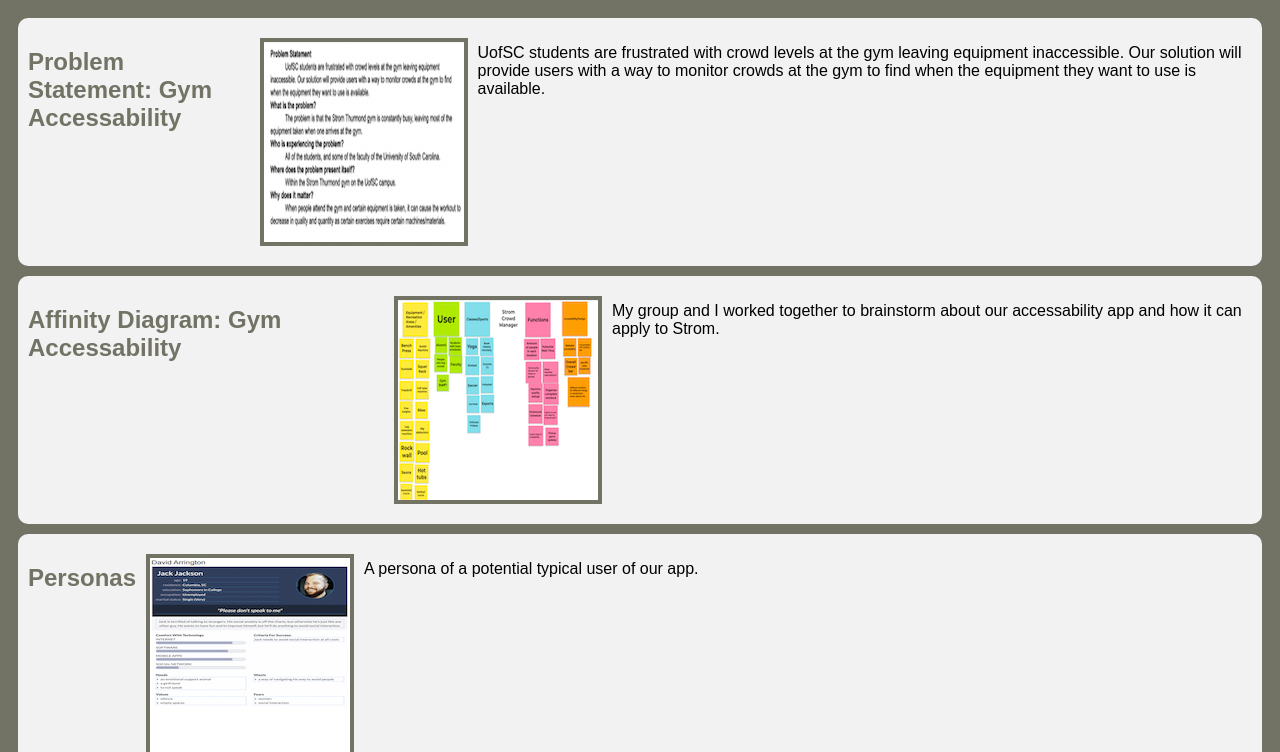
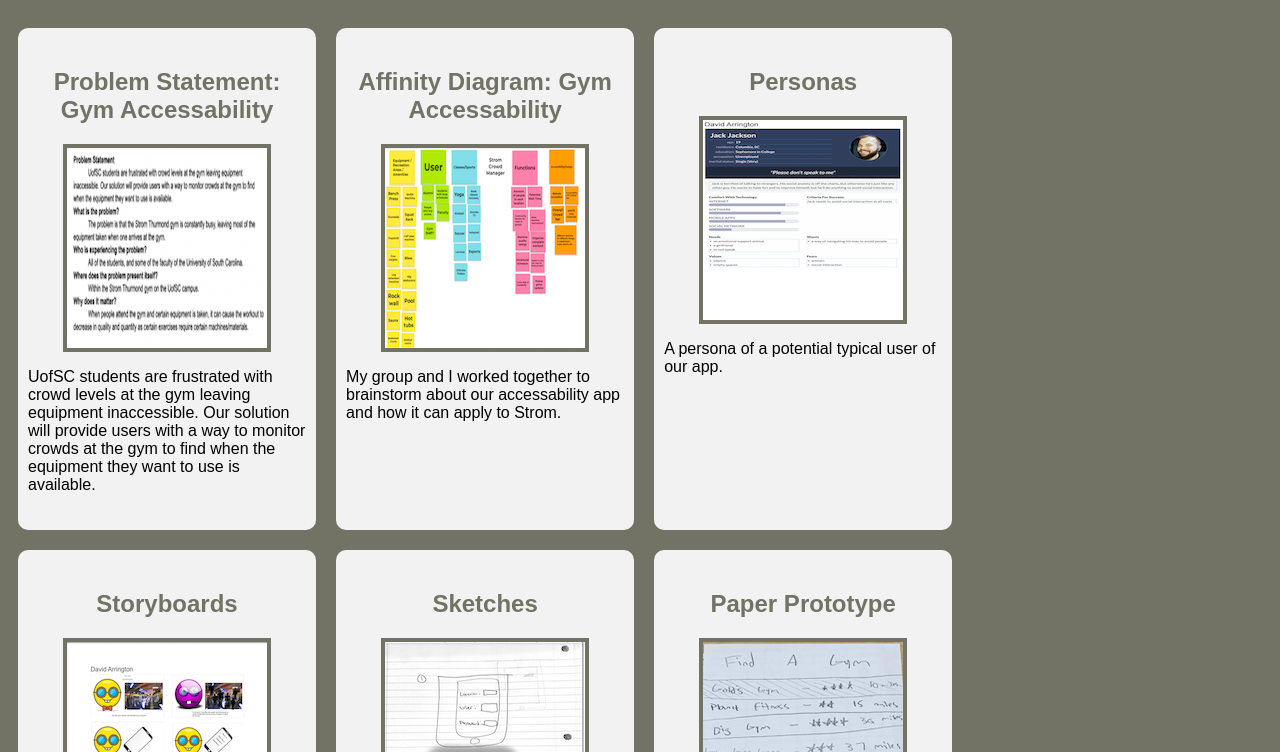
Before and after one commit to DavidBA-USC/DavidBA-USC.github.io, a plain HTML site: page index.html in a window 1280 px wide. Shown: the part 48-800 px from the top of the page. Drawn offline with Linux system fonts and the light colour scheme.

Commit message:
Add files via upload

```diff
--- a/styles.css
+++ b/styles.css
@@ -2,10 +2,17 @@ body {
     background:#727365;
     font-family:Arial, Helvetica, sans-serif;
 }
+
+.assignments {
+    display: flex;
+    flex-wrap: wrap;
+}
+
 .assignment {
-    display: flex;
+    width: 22%;
     padding: 10px;
     margin: 10px;
+    padding: 20px 10px;
     background:#F2F2F2;
     border-radius: 10px;
 }
@@ -14,6 +21,8 @@ body {
     width:200px;
     margin: 10px;
     border: 4px solid #727365;
+    display:block;
+    margin:auto;
 }
 
 .assignment img:hover {
@@ -25,6 +34,10 @@ h1 {
     text-align:center;
 }
 
+h2 {
+    text-align:center;
+}
+
 a {
     text-decoration: none;
     color: #727365;
```
Also changed, not shown: Images/paper_prototype.png (added).
